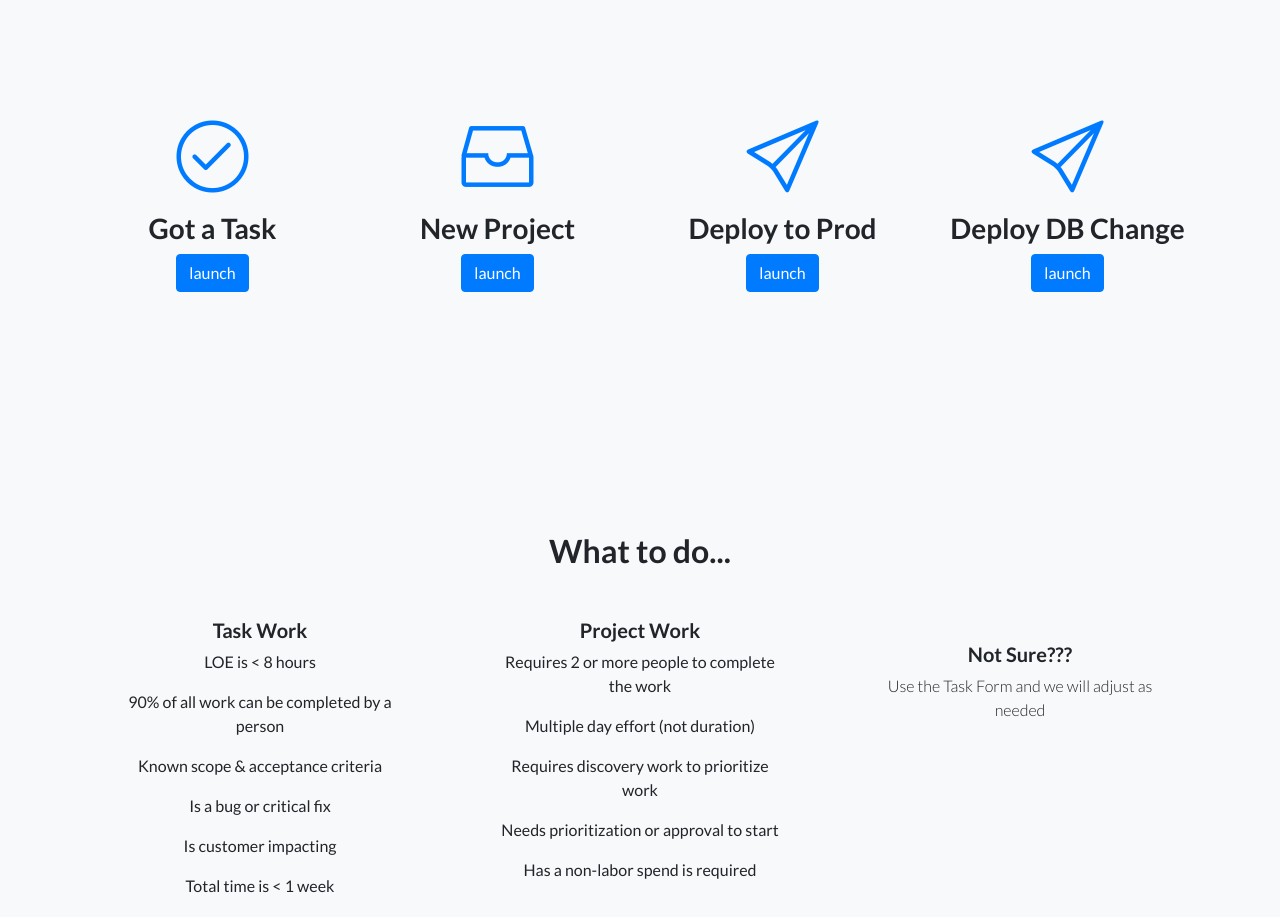
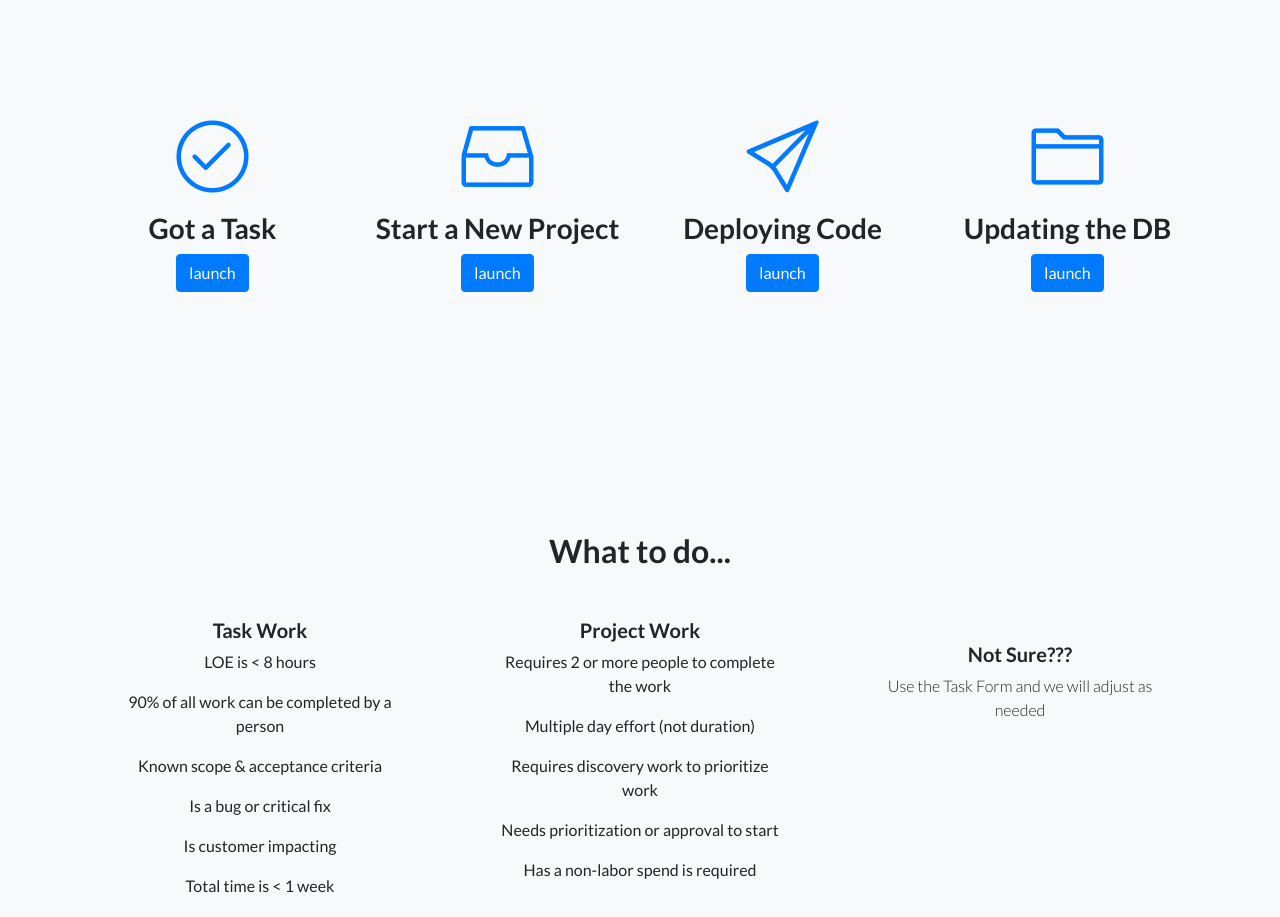
Before and after one commit to wepm-hq/homize-project-home2.0, a website: page index.html in a window 1280 px wide. Shown: the part 1080-1997 px from the top of the page. Drawn offline with Linux system fonts and the light colour scheme.

Commit message:
removed code not being used
1. updating icons for new form buttons
2. Added -old to 1.0 stuff
3. Removed code that isn’t going to be used

```diff
--- a/index.html
+++ b/index.html
@@ -118,7 +118,6 @@
     </div>
   </section>
 
-
   <!-- New Form Sections -->
   <section class="features-icons bg-light text-center">
     <div class="container">
@@ -141,7 +140,7 @@
             <div class="features-icons-icon d-flex">
               <i class="icon-drawer m-auto text-primary"></i>
             </div>
-          <h3>New Project</h3>
+            <h3>Start a New Project</h3>
             <p class="lead mb-0"><a class="btn btn-primary" href="https://forms.gle/4gVpoDshLKErvK2K9" role="button" target="_blank">launch</a></p>
           </div>
         </div>
@@ -152,7 +151,7 @@
             <div class="features-icons-icon d-flex">
               <i class="icon-paper-plane m-auto text-primary"></i>
             </div>
-          <h3>Deploy to Prod</h3>
+            <h3>Deploying Code</h3>
             <p class="lead mb-0"><a class="btn btn-primary" href="https://forms.gle/qAZCGKTSNP9Tsv6VA" role="button" target="_blank">launch</a></p>
           </div>
         </div>
@@ -161,9 +160,9 @@
         <div class="col-md-3">
           <div class="features-icons-item mx-auto mb-0 mb-lg-3">
             <div class="features-icons-icon d-flex">
-            <i class="icon-paper-plane m-auto text-primary"></i>
+              <i class="icon-folder-alt m-auto text-primary"></i>
             </div>
-          <h3>Deploy DB Change</h3>
+            <h3>Updating the DB</h3>
             <p class="lead mb-0"><a class="btn btn-primary" href="https://forms.gle/BKRHrsWuwYfQAoRaA" role="button" target="_blank">launch</a></p>
           </div>
         </div>
@@ -181,16 +180,11 @@
             <!-- <img class="img-fluid rounded-circle mb-3" src="img/testimonials-1.jpg" alt=""> -->
             <h5>Task Work</h5>
             <p class="font-weight-light mb-0">
-                <p>LOE is < 8 hours</p>
-                <p>90% of all work can be completed by a person</p>
+              <p>LOE is < 8 hours</p> <p>90% of all work can be completed by a person</p>
               <p>Known scope & acceptance criteria</p>
               <p>Is a bug or critical fix</p>
               <p>Is customer impacting</p>
-                <p>Total time is < 1 week</p>
-              </p>
-            </div>
-          </div>
-          <div class="col-lg-4">
+              <p>Total time is < 1 week</p> </p> </div> </div> <div class="col-lg-4">
                   <div class="testimonial-item mx-auto mb-5 mb-lg-0">
                     <!-- <img class="img-fluid rounded-circle mb-3" src="img/testimonials-2.jpg" alt=""> -->
                     <h5>Project Work</h5>
@@ -214,83 +208,6 @@
       </div>
   </section>
 
-
-
-
-  <!-- <section class="showcase">
-    <div class="container-fluid p-0">
-      <div class="row no-gutters">
-        <div class="col-lg-6 order-lg-2 my-auto showcase-text">
-          <h2>Task vs Project Work</h2>
-          <p class="lead mb-0">Defined below</p>
-          <hr>
-          <h3>Task Defined</h3>
-          <ul>
-            <li>LOE is < 8 hours</li> <li>90% of all work can be completed by a person</li>
-            <li>Known scope & acceptance criteria</li>
-            <li>Is a bug or critical fix</li>
-            <li>Is customer impacting</li>
-            <li>Total time is < 1 week</li>
-          </ul>
-
-          <h3>Projects Defined</h3>
-          <ul>
-            <li>Requires 2 or more people to complete the work</li>
-            <li>Multiple day effort (not duration)</li>
-            <li>Requires discovery work to prioritize work</li>
-            <li>Needs prioritization or approval to start</li>
-            <li>Has a non-labor spend is required</li>
-          </ul>
-                <div class="col-lg-6 order-lg-1 my-auto showcase-text">
-                  <h2>Project Plans</h2>
-                  <p class="lead mb-0">Find all project plans below</p>
-                  <hr>
-                  <ul>
-                    <li>
-                      <p class="lead mb-0"><a class="btn btn-light" href="https://datastudio.google.com/open/1mlopXr-UNVB7-c6-ptQ9IkICL2fLZ3L1" role="button" target="_blank">CDC Website Launch</a></p>
-                    </li>
-                    <li>
-                      <p class="lead mb-0"><a class="btn btn-light" href="https://datastudio.google.com/open/1mlopXr-UNVB7-c6-ptQ9IkICL2fLZ3L1" role="button" target="_blank">Attribution Dashboard 1.0</a></p>
-                    </li>
-                    <li>
-                      <p class="lead mb-0"><a class="btn btn-light" href="https://datastudio.google.com/open/1mlopXr-UNVB7-c6-ptQ9IkICL2fLZ3L1" role="button" target="_blank">FirePlacesFast.com Launch</a></p>
-                    </li>
-                    <li>
-                      <p class="lead mb-0"><a class="btn btn-light" href="https://datastudio.google.com/open/1mlopXr-UNVB7-c6-ptQ9IkICL2fLZ3L1" role="button" target="_blank">Attribution Dashboard 1.0</a></p>
-                    </li>
-                  </ul>
-                </div>
-        </div>
-      </div>
-  </section> -->
-
-
-
-
-
-  <!-- Call to Action -->
-  <!-- <section class="call-to-action text-white text-center">
-    <div class="overlay"></div>
-    <div class="container">
-      <div class="row">
-        <div class="col-xl-9 mx-auto">
-          <h2 class="mb-4">Ready to get started? Sign up now!</h2>
-        </div>
-        <div class="col-md-10 col-lg-8 col-xl-7 mx-auto">
-          <form>
-            <div class="form-row">
-              <div class="col-12 col-md-9 mb-2 mb-md-0">
-                <input type="email" class="form-control form-control-lg" placeholder="Enter your email...">
-              </div>
-              <div class="col-12 col-md-3">
-                <button type="submit" class="btn btn-block btn-lg btn-primary">Sign up!</button>
-              </div>
-            </div>
-          </form>
-        </div>
-      </div>
-    </div>
-  </section> -->
 
   <!-- Footer -->
   <footer class="footer bg-light">
@@ -316,26 +233,6 @@
           </ul>
           <p class="text-muted small mb-4 mb-lg-0">&copy; Your Website 2019. All Rights Reserved.</p>
         </div>
-        <!-- Social Media Icons -->
-        <!-- <div class="col-lg-6 h-100 text-center text-lg-right my-auto">
-          <ul class="list-inline mb-0">
-            <li class="list-inline-item mr-3">
-              <a href="#">
-                <i class="fab fa-facebook fa-2x fa-fw"></i>
-              </a>
-            </li>
-            <li class="list-inline-item mr-3">
-              <a href="#">
-                <i class="fab fa-twitter-square fa-2x fa-fw"></i>
-              </a>
-            </li>
-            <li class="list-inline-item">
-              <a href="#">
-                <i class="fab fa-instagram fa-2x fa-fw"></i>
-              </a>
-            </li>
-          </ul>
-        </div> -->
       </div>
     </div>
   </footer>
```
Lines whose indentation alone changed are shown as unchanged.
